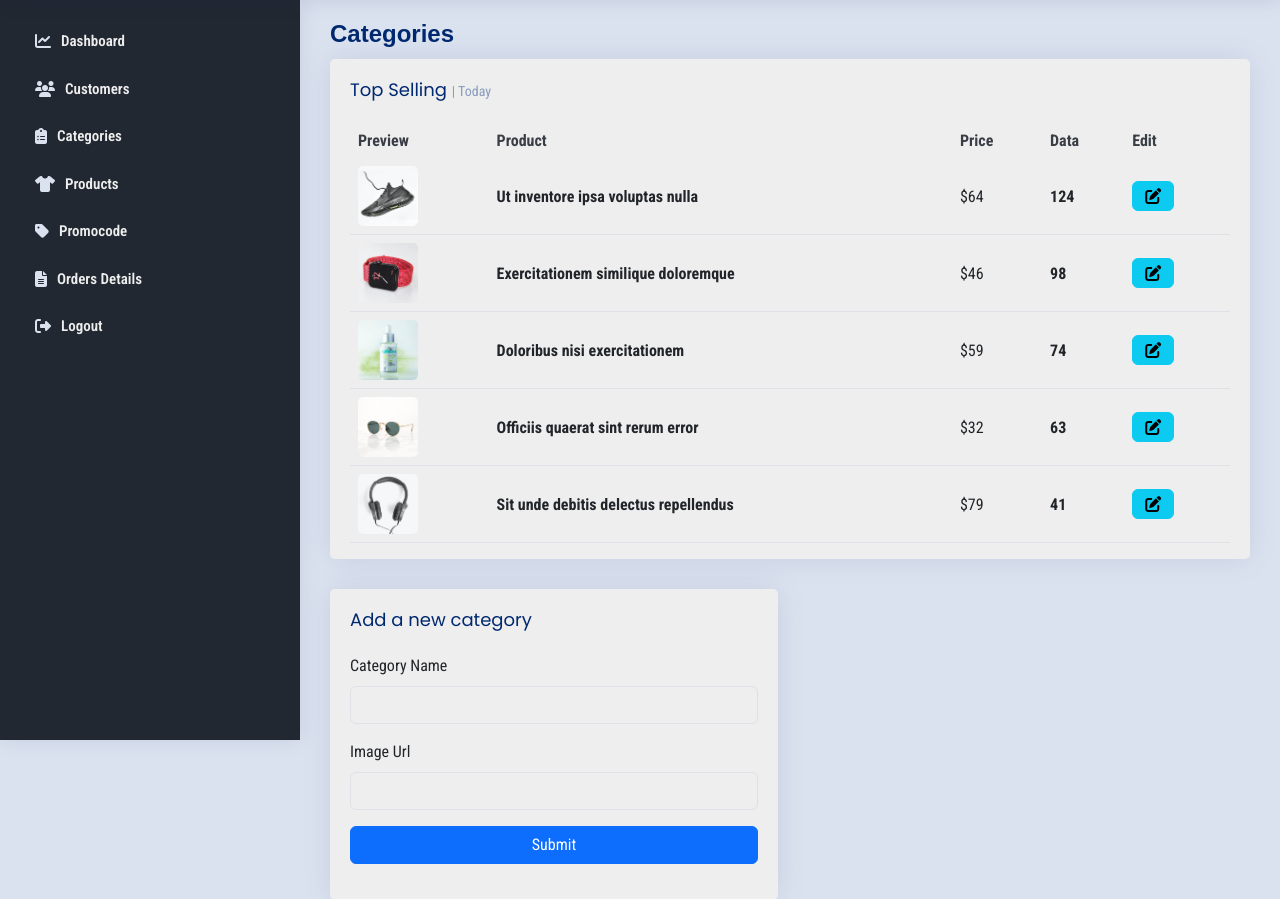
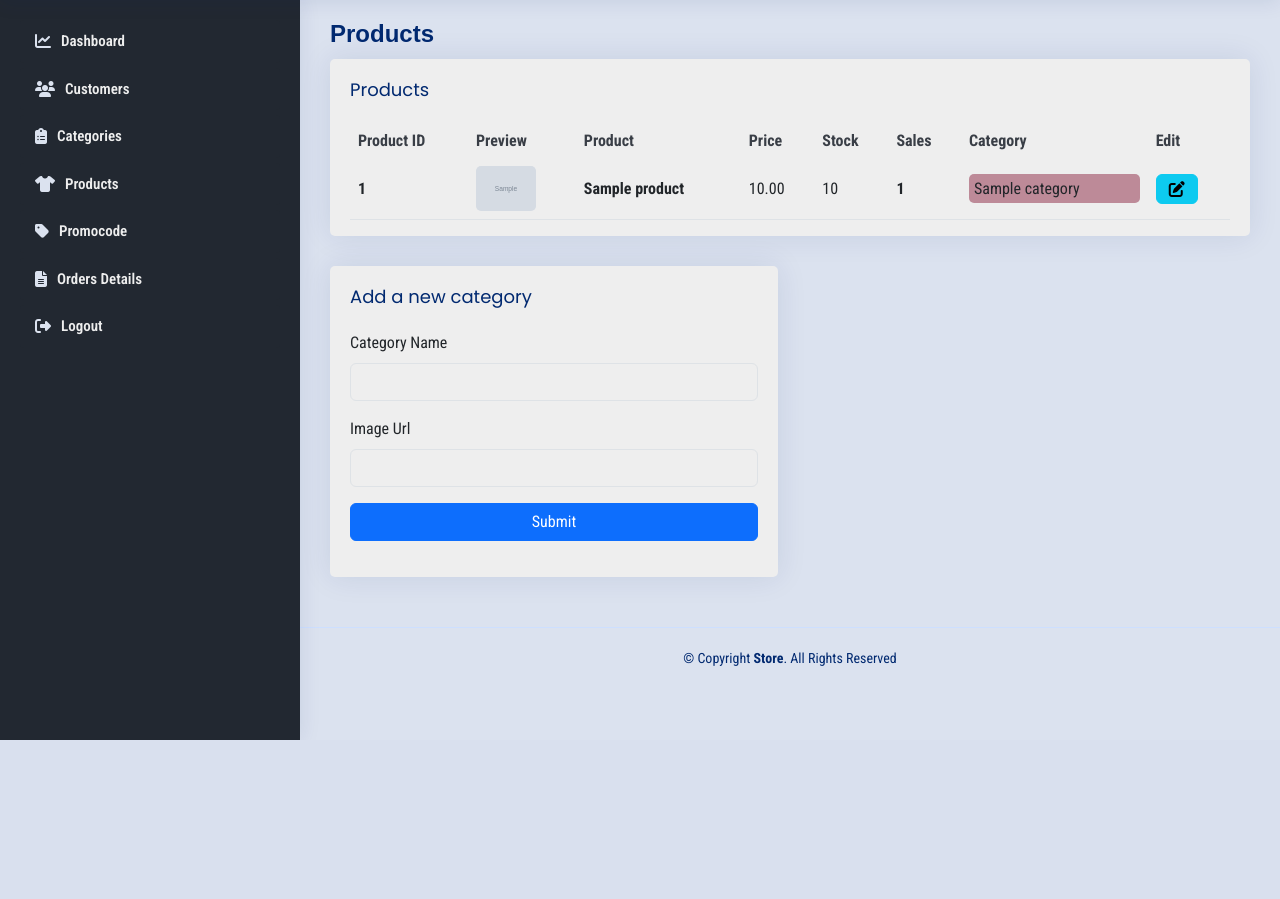
Before and after one commit to Hazem-Ahmed1/The.Store-Admin-View, a PHP site: page /Products.php in a window 1280 px wide. Shown: the part 60-959 px from the top of the page. After the commit the page ends 800 px from the top, so only its background shows below. Run offline with PHP 8.4, Linux system fonts and the light colour scheme; tables that the repository leaves empty hold one stand-in row (values such as "Sample post"); grey boxes marked "Sample" are stand-in pictures; data that the repository does not hold is empty; some web fonts are replaced.

Commit message:
Products view the list of all products is done

```diff
--- a/Views/Products.php
+++ b/Views/Products.php
@@ -2,6 +2,7 @@
 require_once './../Shared/Links.php';
 require_once './../Shared/Header.php';
 require_once './../Shared/Sidebar.php';
+require_once __DIR__ . "../../Models/DBManager.php";
 ?>
 
 
@@ -12,7 +13,7 @@ require_once './../Shared/Sidebar.php';
 <main id="main" class="main">
 
     <div class="pagetitle">
-        <h1>Categories</h1>
+        <h1>Products</h1>
     </div><!-- End Page Title -->
 
     <section class="section dashboard">
@@ -24,66 +25,55 @@ require_once './../Shared/Sidebar.php';
                     <div class="col-12">
                         <div class="card top-selling overflow-auto">
                             <div class="card-body pb-0">
-                                <h5 class="card-title">Top Selling <span>| Today</span></h5>
+                                <!-- <h5 class="card-title">Top Selling <span>| Today</span></h5> -->
+                                <h5 class="card-title">Products</h5>
 
                                 <table class="table table-border">
+                                    <?php
+                                    $db = DBManager::getInstance();
+                                    # An INNER JOIN returns only the rows where there is a match in both tables based on the specified condition
+                                    $prods = $db->select("SELECT p.productID, p.productName, p.price, p.stockQuantity, p.numSales, p.categoryID, p.imgURL, c.categoryName FROM Products p JOIN Categories c ON p.categoryID = c.categoryID");
+                                    ?>
                                     <thead>
                                         <tr>
+                                            <th>Product ID</th>
                                             <th>Preview</th>
                                             <th>Product</th>
                                             <th>Price</th>
-                                            <th>Data</th>
+                                            <th>Stock</th>
+                                            <th>Sales</th>
+                                            <th>Category</th>
                                             <th>Edit</th>
                                         </tr>
                                     </thead>
+                                    <?php
+                                    # helper function to chooce unique color for each category
+                                    function getCategoryColor($categoryName)
+                                    {
+                                        $hash = md5($categoryName);
+                                        return '#' . substr($hash, 0, 6);
+                                    }
+                                    ?>
+                                    <?php foreach ($prods as $row) : ?>
+
                                         <tbody>
                                             <tr>
-                                            <th><span><img src="../assets/img/product-1.jpg" alt=""></span></th>
-                                            <td><span class="fw-bold">Ut inventore ipsa voluptas nulla</span></td>
-                                            <td>$64</td>
-                                            <td class="fw-bold">124</td>
+                                                <td><span class="fw-bold"><?php echo $row['productID']; ?></span></td>
+                                                <th><span><img src="<?php echo $row['imgURL']; ?>" alt=""></span></th>
+                                                <td><span class="fw-bold"><?php echo $row['productName']; ?></span></td>
+                                                <td><?php echo $row['price']; ?></td>
+                                                <td><?php echo $row['stockQuantity']; ?></td>
+                                                <td class="fw-bold"><?php echo $row['numSales']; ?></td>
                                                 <td>
-                                                <button class="btn btn-info"><i class="fa-solid fa-pen-to-square"></i></button>
+
+                                                    <div style="background-color: <?php echo getCategoryColor($row['categoryName']); ?>; padding: 5px; border-radius: 5px;"><?php echo $row['categoryName']; ?></div>
                                                 </td>
-                                        </tr>
-                                        <tr>
-                                            <th><span><img src="../assets/img/product-2.jpg" alt=""></span></th>
-                                            <td><span class="fw-bold">Exercitationem similique doloremque</span></td>
-                                            <td>$46</td>
-                                            <td class="fw-bold">98</td>
-                                            <td>
-                                                <button class="btn btn-info"><i class="fa-solid fa-pen-to-square"></i></button>
-                                            </td>
-
-                                        </tr>
-                                        <tr>
-                                            <th><span><img src="../assets/img/product-3.jpg" alt=""></span></th>
-                                            <td><span class="fw-bold">Doloribus nisi exercitationem</span></td>
-                                            <td>$59</td>
-                                            <td class="fw-bold">74</td>
-                                            <td>
-                                                <button class="btn btn-info"><i class="fa-solid fa-pen-to-square"></i></button>
-                                            </td>
-                                        </tr>
-                                        <tr>
-                                            <th><span><img src="../assets/img/product-4.jpg" alt=""></span></th>
-                                            <td><span class="fw-bold">Officiis quaerat sint rerum error</span></td>
-                                            <td>$32</td>
-                                            <td class="fw-bold">63</td>
-                                            <td>
-                                                <button class="btn btn-info"><i class="fa-solid fa-pen-to-square"></i></button>
-                                            </td>
-                                        </tr>
-                                        <tr>
-                                            <th><span><img src="../assets/img/product-5.jpg" alt=""></span></th>
-                                            <td><span class="fw-bold">Sit unde debitis delectus repellendus</span></td>
-                                            <td>$79</td>
-                                            <td class="fw-bold">41</td>
                                                 <td>
                                                     <button class="btn btn-info"><i class="fa-solid fa-pen-to-square"></i></button>
                                                 </td>
                                             </tr>
                                         </tbody>
+                                    <?php endforeach; ?>
                                 </table>
 
                             </div>
```
Lines whose indentation alone changed are shown as unchanged.
